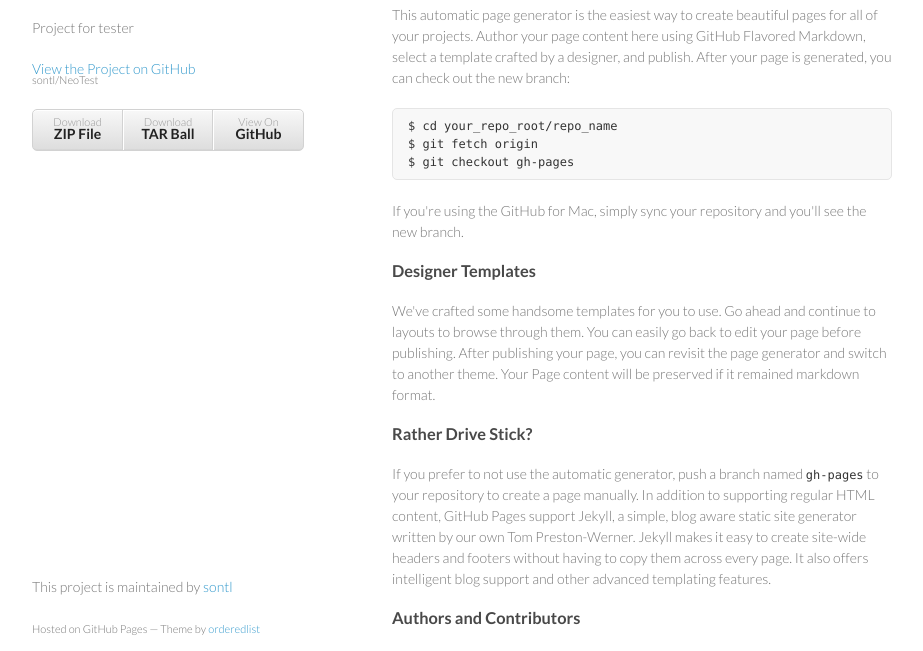
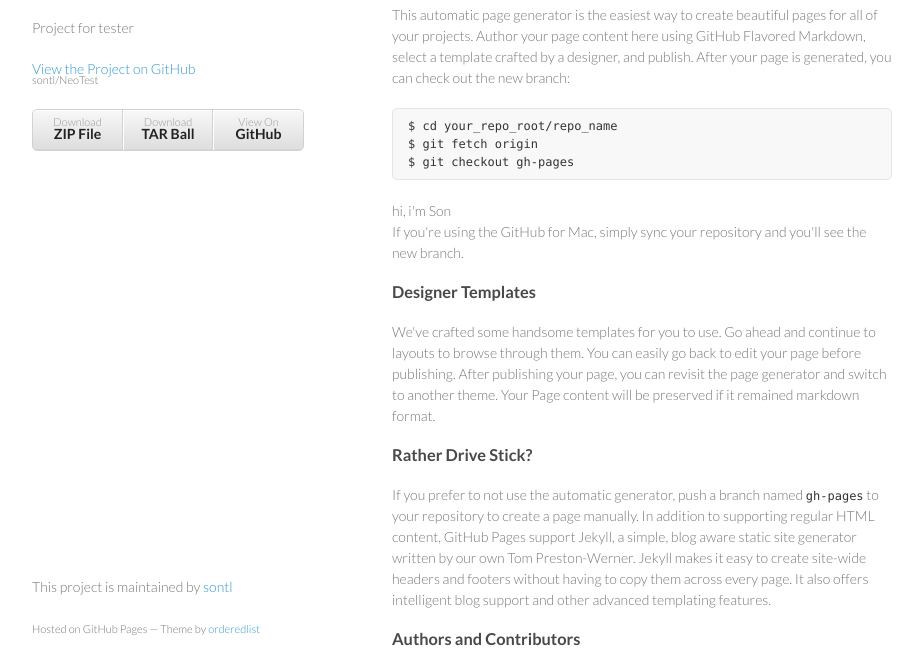
Before and after one commit to sontl/AweSomeTest, a plain HTML site: page index.html in a window 1280 px wide. Shown: the part 92-743 px from the top of the page, without its empty margins (178-1101 px from the left). Drawn offline with Linux system fonts and the light colour scheme.

Commit message:
Update index.html

```diff
--- a/index.html
+++ b/index.html
@@ -1,4 +1,5 @@
 <!doctype html>
+
 <html>
   <head>
     <meta charset="utf-8">
@@ -37,7 +38,7 @@
 $ git fetch origin
 $ git checkout gh-pages
 </code></pre>
-
+hi, i'm Son
 <p>If you're using the GitHub for Mac, simply sync your repository and you'll see the new branch.</p>
 
 <h3>
```
